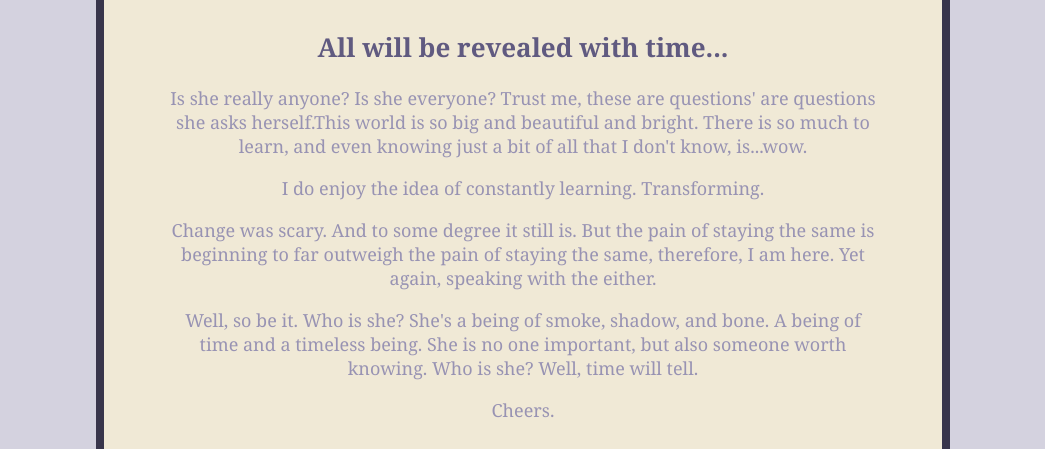
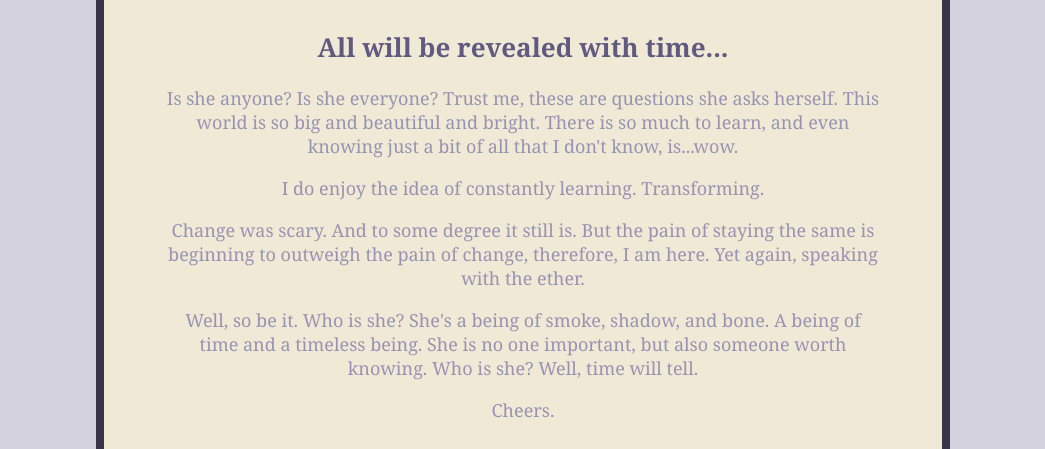
Before and after one commit to C-garner010/MART341-WebDesign, a plain HTML site: page assignment10/pages/about.html in a window 1280 px wide. Shown: the part 312-761 px from the top of the page, without its empty margins (117-1162 px from the left). Drawn offline with Linux system fonts and the light colour scheme; files that its build step writes are made by us from their sources.

Commit message:
Update about.html
small text edits because I can't spell. Could I put Grammarly into visual studio code?!?!

```diff
--- a/assignment10/pages/about.html
+++ b/assignment10/pages/about.html
@@ -15,9 +15,9 @@
 <h1 id="mainheader">Does she even know who she is?</h1>
 <div class="secondary-container align">
     <h2>All will be revealed with time...</h2>
-    <p>Is she really anyone? Is she everyone? Trust me, these are questions' are questions she asks herself.This world is so big and beautiful and bright. There is so much to learn, and even knowing just a bit of all that I don't know, is...wow.</p>
+    <p>Is she anyone? Is she everyone? Trust me, these are questions she asks herself. This world is so big and beautiful and bright. There is so much to learn, and even knowing just a bit of all that I don't know, is...wow.</p>
     <p>I do enjoy the idea of constantly learning. Transforming.</p>
-    <p>Change was scary. And to some degree it still is. But the pain of staying the same is beginning to far outweigh the pain of staying the same, therefore, I am here. Yet again, speaking with the either.</p>
+    <p>Change was scary. And to some degree it still is. But the pain of staying the same is beginning to outweigh the pain of change, therefore, I am here. Yet again, speaking with the ether.</p>
     <p>Well, so be it. Who is she? She's a being of smoke, shadow, and bone. A being of time and a timeless being. She is no one important, but also someone worth knowing. Who is she? Well, time will tell.</p>
     <p>Cheers.</p>
     </div>
```
